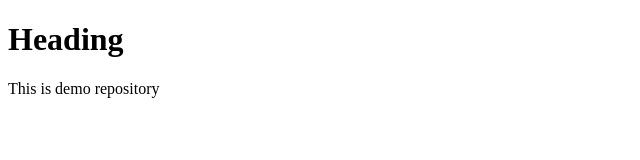
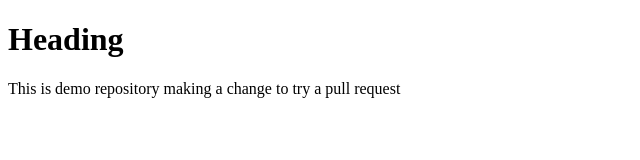
Before and after one commit to Apeksha14/DemoRepo1, a plain HTML site: page index.html in a window 1280 px wide. Shown: the whole page, without its empty margins (0-640 px from the left). Drawn offline with Linux system fonts and the light colour scheme.

Commit message:
made a change in the index.html

```diff
--- a/index.html
+++ b/index.html
@@ -5,7 +5,7 @@
 </head>
 <body>
 <h1>Heading</h1>
-<p>This is demo repository</p>
+<p>This is demo repository making a change to try a pull request</p>
 
 </body>
 </html>
```
